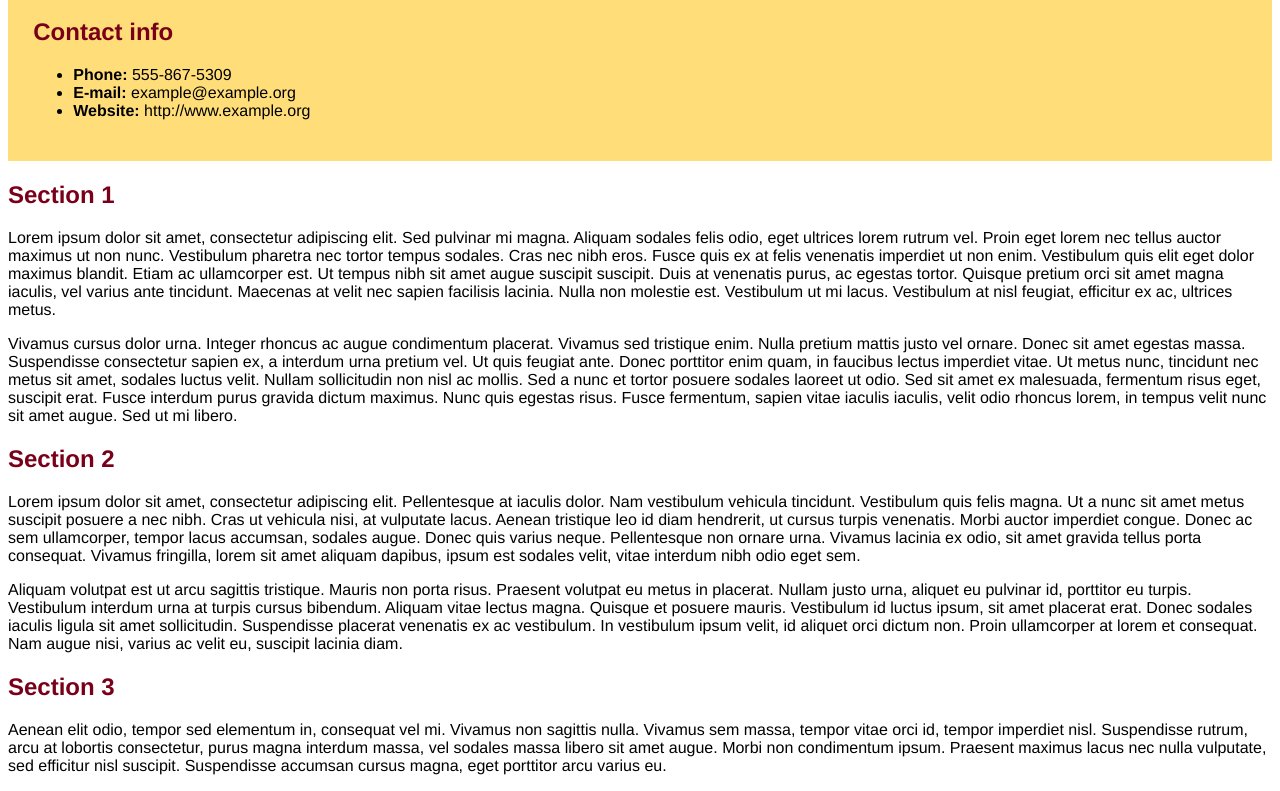
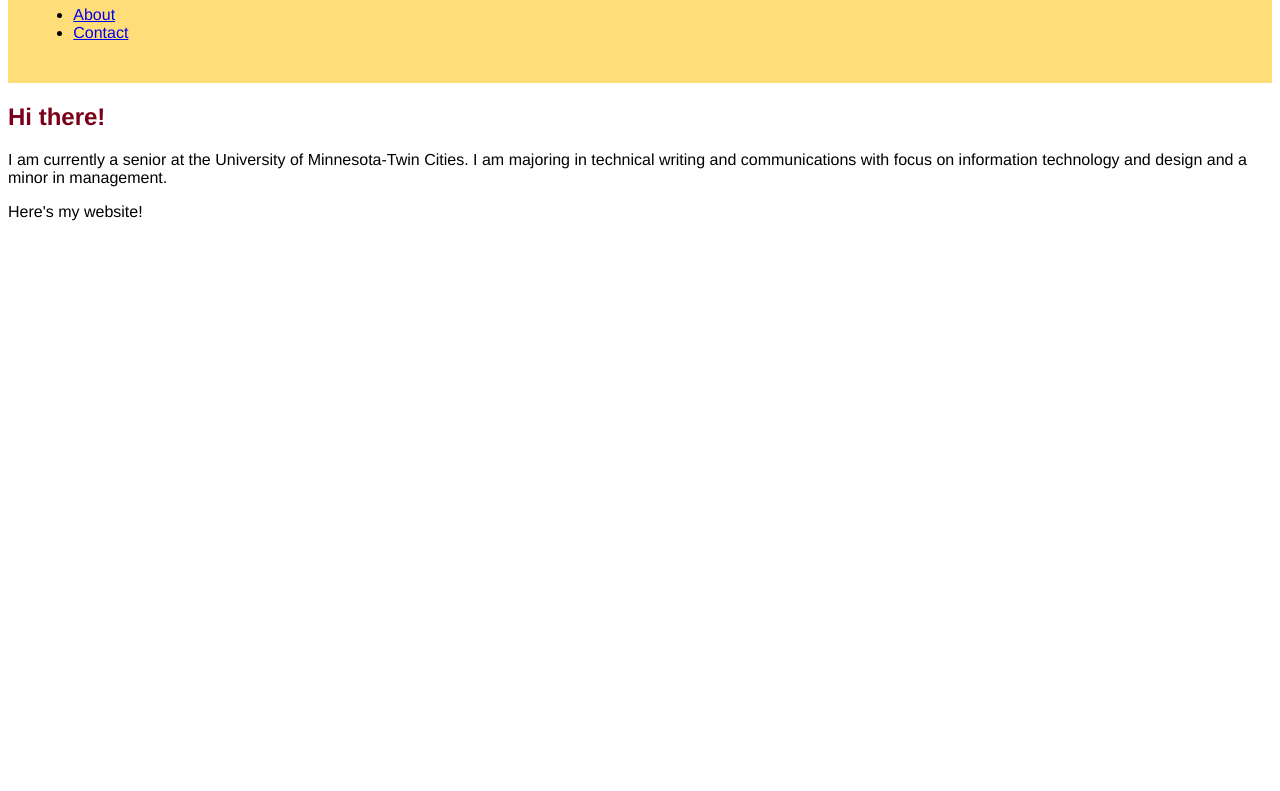
Before and after one commit to samantha-pogue/Template_Website, a plain HTML site: page index.html in a window 1280 px wide. Shown: the part 107-898 px from the top of the page. After the commit the page ends 800 px from the top, so only its background shows below. Drawn offline with Linux system fonts and the light colour scheme.

Commit message:
Here's a website!

```diff
--- a/index.html
+++ b/index.html
@@ -1,37 +1,25 @@
 <!doctype html>
 <head>
-  <title>Page title</title>
+  <title>Samantha Pogue-Index</title>
   <link rel="stylesheet" type="text/css" href="styles.css">
 </head>
 
 <body>
 
-<h1>Page title goes here</h1>
-
 <div id="contact">
-<h2>Contact info</h2>
+<h1 style="text-align:center">SAMANTHA POGUE</h1>
 <ul>
-  <li><strong>Phone:</strong> 555-867-5309</li>
-  <li><strong>E-mail:</strong> example@example.org</li>
-  <li><strong>Website:</strong> http://www.example.org</li>
+  <li><a href="about.html">About</a></li>
+  <li><a href="contact.html">Contact</a></li>
 </ul>
 </div>
 
-<h2>Section 1</h2>
+<h2>Hi there!</h2>
 
-<p>Lorem ipsum dolor sit amet, consectetur adipiscing elit. Sed pulvinar mi magna. Aliquam sodales felis odio, eget ultrices lorem rutrum vel. Proin eget lorem nec tellus auctor maximus ut non nunc. Vestibulum pharetra nec tortor tempus sodales. Cras nec nibh eros. Fusce quis ex at felis venenatis imperdiet ut non enim. Vestibulum quis elit eget dolor maximus blandit. Etiam ac ullamcorper est. Ut tempus nibh sit amet augue suscipit suscipit. Duis at venenatis purus, ac egestas tortor. Quisque pretium orci sit amet magna iaculis, vel varius ante tincidunt. Maecenas at velit nec sapien facilisis lacinia. Nulla non molestie est. Vestibulum ut mi lacus. Vestibulum at nisl feugiat, efficitur ex ac, ultrices metus. </p>
+<p>I am currently a senior at the University of Minnesota-Twin Cities. I am majoring in technical writing and communications with focus on information technology and design and a minor in management.</p>
 
-<p> Vivamus cursus dolor urna. Integer rhoncus ac augue condimentum placerat. Vivamus sed tristique enim. Nulla pretium mattis justo vel ornare. Donec sit amet egestas massa. Suspendisse consectetur sapien ex, a interdum urna pretium vel. Ut quis feugiat ante. Donec porttitor enim quam, in faucibus lectus imperdiet vitae. Ut metus nunc, tincidunt nec metus sit amet, sodales luctus velit. Nullam sollicitudin non nisl ac mollis. Sed a nunc et tortor posuere sodales laoreet ut odio. Sed sit amet ex malesuada, fermentum risus eget, suscipit erat. Fusce interdum purus gravida dictum maximus. Nunc quis egestas risus. Fusce fermentum, sapien vitae iaculis iaculis, velit odio rhoncus lorem, in tempus velit nunc sit amet augue. Sed ut mi libero.</p>
+<p>Here's my website!</p>
 
-<h2>Section 2</h2>
-
-<p>Lorem ipsum dolor sit amet, consectetur adipiscing elit. Pellentesque at iaculis dolor. Nam vestibulum vehicula tincidunt. Vestibulum quis felis magna. Ut a nunc sit amet metus suscipit posuere a nec nibh. Cras ut vehicula nisi, at vulputate lacus. Aenean tristique leo id diam hendrerit, ut cursus turpis venenatis. Morbi auctor imperdiet congue. Donec ac sem ullamcorper, tempor lacus accumsan, sodales augue. Donec quis varius neque. Pellentesque non ornare urna. Vivamus lacinia ex odio, sit amet gravida tellus porta consequat. Vivamus fringilla, lorem sit amet aliquam dapibus, ipsum est sodales velit, vitae interdum nibh odio eget sem.</p>
-
-<p>Aliquam volutpat est ut arcu sagittis tristique. Mauris non porta risus. Praesent volutpat eu metus in placerat. Nullam justo urna, aliquet eu pulvinar id, porttitor eu turpis. Vestibulum interdum urna at turpis cursus bibendum. Aliquam vitae lectus magna. Quisque et posuere mauris. Vestibulum id luctus ipsum, sit amet placerat erat. Donec sodales iaculis ligula sit amet sollicitudin. Suspendisse placerat venenatis ex ac vestibulum. In vestibulum ipsum velit, id aliquet orci dictum non. Proin ullamcorper at lorem et consequat. Nam augue nisi, varius ac velit eu, suscipit lacinia diam. </p>
-
-<h2>Section 3</h2>
-
-<p>Aenean elit odio, tempor sed elementum in, consequat vel mi. Vivamus non sagittis nulla. Vivamus sem massa, tempor vitae orci id, tempor imperdiet nisl. Suspendisse rutrum, arcu at lobortis consectetur, purus magna interdum massa, vel sodales massa libero sit amet augue. Morbi non condimentum ipsum. Praesent maximus lacus nec nulla vulputate, sed efficitur nisl suscipit. Suspendisse accumsan cursus magna, eget porttitor arcu varius eu.</p>
 
 </body>
 </html>
```
Also changed, not shown: about.html (added, +22 -0 lines), contact.html (added, +22 -0 lines).
